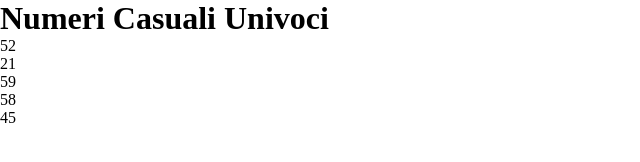
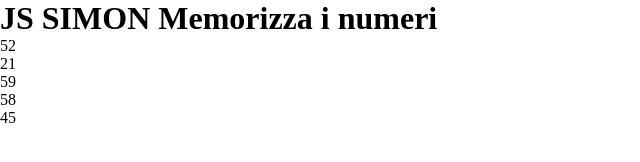
Before and after one commit to SimoneMenichetti/js-simon, a plain HTML site: page index.html in a window 1280 px wide. Shown: the whole page, without its empty margins (0-640 px from the left). Drawn offline with Linux system fonts and the light colour scheme.

Commit message:
fix:(html style)

```diff
--- a/index.html
+++ b/index.html
@@ -8,7 +8,7 @@
 </head>
 <body>
 
-    <h1>Numeri Casuali Univoci</h1>
+    <h1>JS SIMON Memorizza i numeri</h1>
     <ul id="numeri"></ul>
 
     <div id="inputNumeri" style="display:none;">
```
